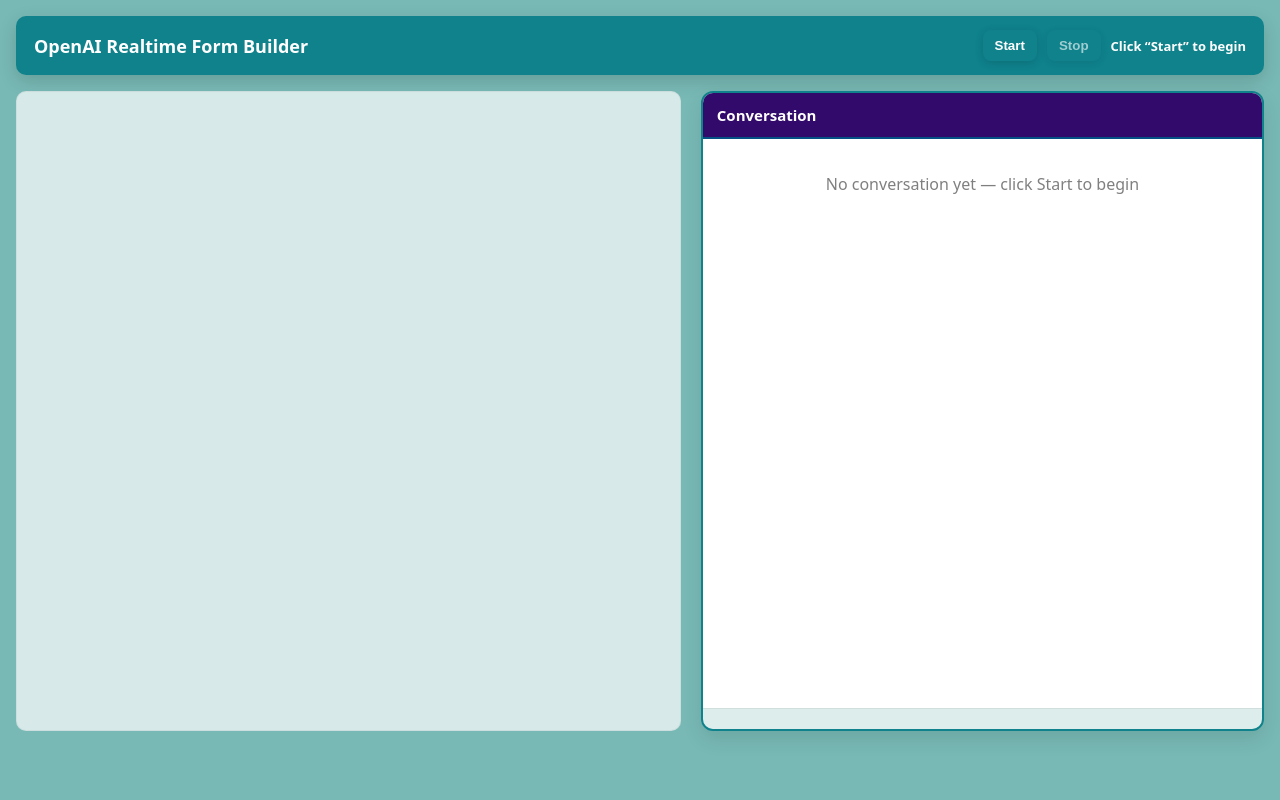
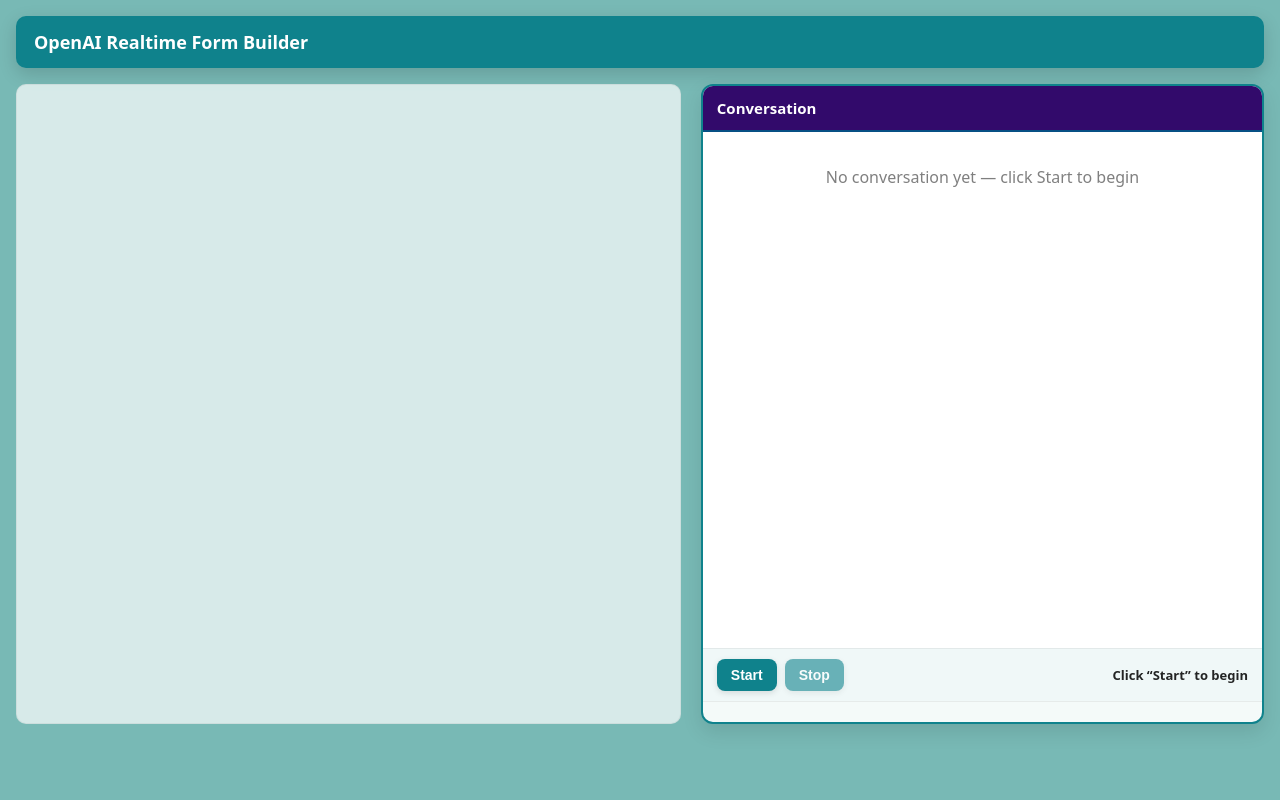
Before and after one commit to viswalegend27/OpenAI-FormBuilder-Application, a Django app: page / in a window 1280 px wide. Run offline with Django 5.2, Linux system fonts and the light colour scheme; some libraries are stand-ins or nearby versions.

Commit message:
Changed my html and css ✅ + Start and stop are now in bottome of the chat wrapper. 🖌️

```diff
--- a/form_ai/static/form_ai/css/voice.css
+++ b/form_ai/static/form_ai/css/voice.css
@@ -1,20 +1,19 @@
 :root {
-  --bg: #78B9B5;           /* calm teal background */
-  --card: #ffffff;          /* white chat panel for contrast */
-  --fg: #000000;            /* text color */
-  --muted: #0F828C;         /* teal accent for muted or secondary */
-  --accent: #0F828C;        /* main accent for buttons */
-  --user-bg: #065084;       /* deep blue for user messages */
-  --assistant-bg: #320A6B;  /* violet for assistant messages */
+  --bg: #78B9B5;
+  --card: #ffffff;
+  --fg: #000000;
+  --muted: #0F828C;
+  --accent: #0F828C;
+  --user-bg: #065084;
+  --assistant-bg: #320A6B;
 
   --max-chat-width: 720px;
   --chat-width-vw: 44vw;
-  --header-height: 72px;
 }
 
-/* Base reset */
+/* Reset */
 * { box-sizing: border-box; }
-html,body { height: 100%; }
+html, body { height: 100%; }
 body {
   margin: 0;
   padding: 16px;
@@ -35,34 +34,9 @@
   background: var(--muted);
   color: #fff;
   border-radius: 10px;
-  box-shadow: 0 6px 18px rgba(0, 0, 0, 0.15);
+  box-shadow: 0 6px 18px rgba(0,0,0,0.15);
 }
 .header h1 { margin: 0; font-size: 18px; font-weight: 700; }
-.controls { display: flex; align-items: center; gap: 10px; }
-
-#start, #stop {
-  padding: 8px 12px;
-  border: none;
-  border-radius: 8px;
-  background: var(--accent);
-  color: #fff;
-  font-weight: 600;
-  cursor: pointer;
-  transition: all 0.2s ease;
-  box-shadow: 0 2px 8px rgba(0,0,0,0.15);
-}
-#start:hover, #stop:hover:not([disabled]) {
-  background: #07808a; /* brighter teal on hover */
-}
-#stop[disabled], #start[disabled] {
-  opacity: 0.6;
-  cursor: not-allowed;
-}
-#status {
-  font-size: 13px;
-  font-weight: 600;
-  color: #fff;
-}
 
 /* Layout */
 .layout {
@@ -71,77 +45,69 @@
   gap: 20px;
   align-items: flex-start;
   width: 100%;
-  height: calc(100vh - 160px); /* reduced height */
+  height: calc(100vh - 160px);
 }
 
-/* Workspace (left area) */
+/* Workspace */
 .workspace {
   flex: 1 1 auto;
   min-width: 240px;
   border-radius: 10px;
-  background: rgba(255, 255, 255, 0.7);
-  border: 1px solid rgba(0, 0, 0, 0.05);
+  background: rgba(255,255,255,0.7);
+  border: 1px solid rgba(0,0,0,0.05);
   padding: 18px;
   overflow: auto;
   height: 100%;
 }
 
-/* Chat wrapper on right */
+/* Chat wrapper */
 .chat-wrapper {
   flex: 0 0 min(max(var(--chat-width-vw), 340px), var(--max-chat-width));
   max-width: var(--max-chat-width);
   width: min(var(--chat-width-vw), var(--max-chat-width));
   height: 100%;
   display: flex;
-  align-items: flex-start;
-  justify-content: flex-end;
+  align-items: stretch;
+  justify-content: center;
   min-width: 340px;
 }
 
-/* Chat panel */
+/* Panel (key: flex column) */
 .panel {
   width: 100%;
   height: 100%;
   display: flex;
-  flex-direction: column;
+  flex-direction: column; /* crucial: stack header, conversation, controls, audio */
   background: var(--card);
   border-radius: 12px;
   border: 2px solid var(--muted);
-  box-shadow: 0 8px 20px rgba(0, 0, 0, 0.1);
+  box-shadow: 0 8px 20px rgba(0,0,0,0.1);
   overflow: hidden;
 }
 
 /* Panel header */
-.panel h2 {
-  margin: 0;
+.panel-header {
   padding: 12px 14px;
   background: var(--assistant-bg);
+  border-bottom: 2px solid var(--user-bg);
   color: #fff;
-  font-size: 15px;
-  font-weight: 700;
-  border-bottom: 2px solid var(--user-bg);
 }
+.panel-header h2 { margin: 0; font-size: 15px; font-weight: 700; }
 
-/* Conversation container */
+/* Conversation area should expand to fill available space */
 .conversation {
   padding: 16px;
   display: flex;
   flex-direction: column;
   gap: 12px;
-  flex: 1 1 auto;
+  flex: 1 1 auto; /* grow to use remaining height */
   overflow-y: auto;
-  background: linear-gradient(180deg, rgba(255,255,255,0.1), transparent);
-  min-height: 0;
+  background: linear-gradient(180deg, rgba(255,255,255,0.08), transparent);
+  min-height: 0; /* allow flex container to shrink */
   scroll-behavior: smooth;
 }
 
-.conversation::-webkit-scrollbar { width: 10px; }
-.conversation::-webkit-scrollbar-thumb {
-  background: linear-gradient(180deg, rgba(15,130,140,0.25), rgba(15,130,140,0.35));
-  border-radius: 8px;
-}
-
-/* Message bubbles */
+/* Messages */
 .message {
   max-width: 78%;
   display: inline-flex;
@@ -152,17 +118,14 @@
   line-height: 1.45;
   word-wrap: break-word;
   white-space: pre-wrap;
-  box-shadow: 0 4px 8px rgba(0, 0, 0, 0.08);
+  box-shadow: 0 4px 8px rgba(0,0,0,0.08);
 }
-
-/* Roles */
 .message.assistant {
   align-self: flex-start;
   background: var(--assistant-bg);
   color: #fff;
   border-bottom-left-radius: 6px;
 }
-
 .message.user {
   align-self: flex-end;
   background: var(--user-bg);
@@ -170,33 +133,62 @@
   border-bottom-right-radius: 6px;
 }
 
-/* Meta text */
-.message .meta {
-  margin-top: 6px;
-  font-size: 11px;
-  color: rgba(255,255,255,0.75);
+/* Bottom controls container - does not grow, stays at bottom */
+.panel-controls {
+  display: flex;
+  align-items: center;
+  justify-content: space-between;
+  gap: 12px;
+  padding: 10px 14px;
+  background: rgba(15,130,140,0.06);
+  border-top: 1px solid rgba(0,0,0,0.06);
+  flex: 0 0 auto; /* prevent flex grow */
+}
+
+/* Grouping left and right inside controls */
+.controls-left { display: flex; gap: 8px; align-items: center; }
+.controls-right { display: flex; align-items: center; }
+
+/* Buttons */
+.control-btn {
+  padding: 8px 14px;
+  border: none;
+  border-radius: 8px;
+  background: var(--accent);
+  color: #fff;
+  font-weight: 600;
+  cursor: pointer;
+  font-size: 14px;
+  box-shadow: 0 2px 6px rgba(0,0,0,0.12);
+  transition: transform .12s ease, opacity .12s ease;
+}
+.control-btn:hover:not([disabled]) { background: #07808a; }
+.control-btn:active { transform: translateY(1px); }
+.control-btn[disabled] { opacity: 0.6; cursor: not-allowed; }
+
+/* Status text to the right */
+.control-status {
+  font-size: 13px;
+  font-weight: 600;
+  color: var(--fg);
+  opacity: 0.85;
   text-align: right;
 }
 
-/* Mobile adjustments */
-@media (max-width: 900px) {
-  .chat-wrapper { width: 86vw; min-width: 280px; }
-  .message { max-width: 86%; }
-}
-
-/* Audio player */
+/* Audio sits below controls and is fixed height */
 .audio {
   padding: 10px 14px;
-  border-top: 1px solid rgba(0, 0, 0, 0.06);
-  background: rgba(120,185,181,0.25);
+  border-top: 1px solid rgba(0,0,0,0.06);
+  background: rgba(120,185,181,0.08);
+  flex: 0 0 auto;
 }
 audio { width: 100%; display: block; }
 
-/* Empty conversation */
+/* Empty conversation hint */
 .conversation.empty::before {
   content: "No conversation yet — click Start to begin";
   display: block;
-  color: rgba(0, 0, 0, 0.5);
+  color: rgba(0,0,0,0.5);
   text-align: center;
   padding: 18px 6px;
 }
@@ -211,10 +203,28 @@
   color: #fff;
   padding: 10px 14px;
   border-radius: 9px;
-  border: 1px solid rgba(255, 255, 255, 0.12);
+  border: 1px solid rgba(255,255,255,0.12);
   opacity: 0;
   pointer-events: none;
-  transition: opacity 0.18s ease;
-  box-shadow: 0 6px 20px rgba(0, 0, 0, 0.25);
+  transition: opacity .18s ease;
+  box-shadow: 0 6px 20px rgba(0,0,0,0.25);
 }
 .toast.show { opacity: 1; pointer-events: auto; }
+
+/* Scrollbar visuals */
+.conversation::-webkit-scrollbar { width: 10px; }
+.conversation::-webkit-scrollbar-thumb {
+  background: linear-gradient(180deg, rgba(15,130,140,0.25), rgba(15,130,140,0.35));
+  border-radius: 8px;
+}
+
+/* Responsive */
+@media (max-width: 900px) {
+  .chat-wrapper { width: 86vw; min-width: 280px; }
+  .message { max-width: 86%; }
+}
+@media (max-width: 520px) {
+  .panel-controls { flex-direction: column; align-items: stretch; gap: 8px; }
+  .controls-left { justify-content: center; }
+  .control-status { text-align: center; }
+}
--- a/form_ai/templates/form_ai/voice.html
+++ b/form_ai/templates/form_ai/voice.html
@@ -10,25 +10,36 @@
 <body>
 <header class="header">
     <h1>OpenAI Realtime Form Builder</h1>
-        <div class="controls">
-        <button id="start">Start</button>
-        <button id="stop" disabled>Stop</button>
-        <span id="status">Click “Start” to begin</span>
-        </div>
+    <!-- header no longer contains controls -->
 </header>
 
 <main class="layout">
-    <!-- left area (optional content / placeholder) -->
     <section class="workspace" aria-hidden="true">
-    <!-- You can put other UI here (preview, forms, docs). Kept empty intentionally. -->
+    <!-- left content -->
     </section>
 
-    <!-- chat area fixed to right -->
     <aside class="chat-wrapper" aria-label="Conversation panel">
         <div class="panel">
+        <!-- Panel header -->
+        <div class="panel-header">
             <h2>Conversation</h2>
+        </div>
+
+        <!-- Conversation (flex-grow) -->
         <div id="conversation" class="conversation empty" role="log" aria-live="polite"></div>
 
+        <!-- Bottom controls (fixed inside panel flow) -->
+        <div class="panel-controls" role="region" aria-label="Recording controls">
+            <div class="controls-left">
+            <button id="start" class="control-btn">Start</button>
+            <button id="stop" class="control-btn" disabled>Stop</button>
+            </div>
+            <div class="controls-right">
+            <span id="status" class="control-status">Click “Start” to begin</span>
+            </div>
+        </div>
+
+        <!-- Audio sits below controls -->
             <div class="audio">
             <audio id="remote" autoplay playsinline></audio>
             </div>
@@ -38,6 +49,5 @@
 
     <div id="toast-message" class="toast" role="status" aria-live="polite"></div>
     <script src="{% static 'form_ai/js/voice.js' %}"></script>
-
 </body>
 </html>
```
Lines whose indentation alone changed are shown as unchanged.
